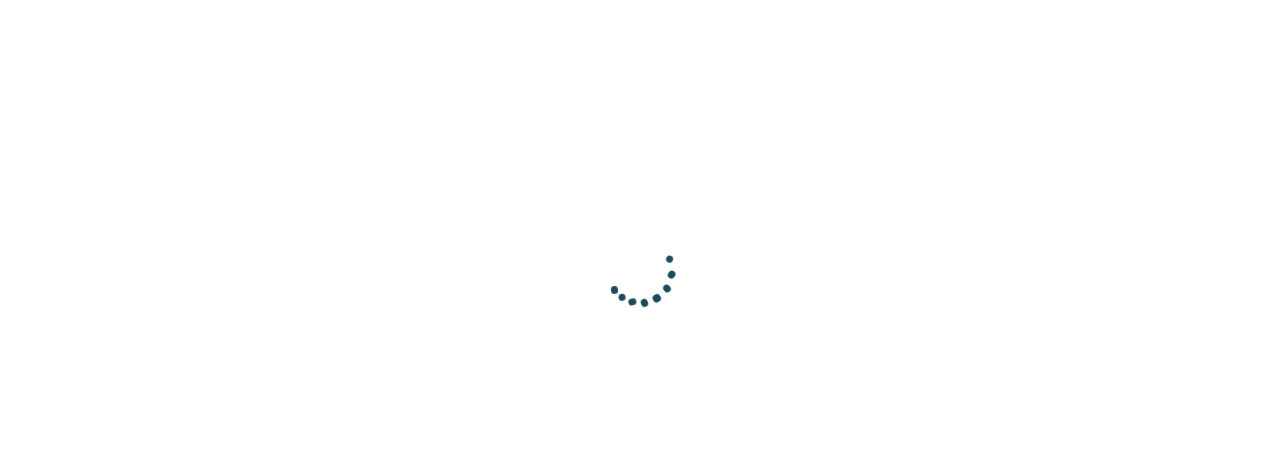
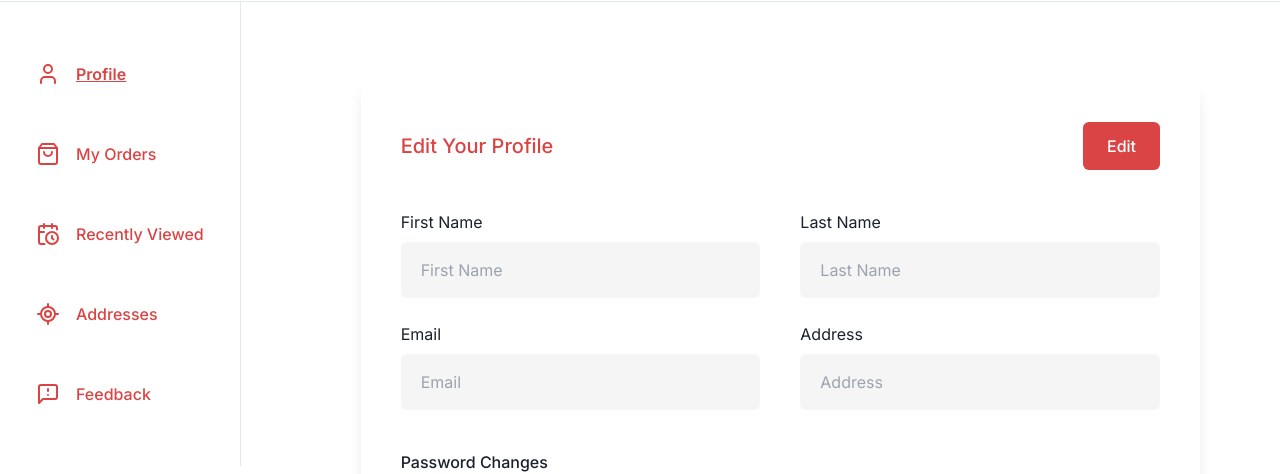
Before and after one commit to Hamed-Ajaj/Excusive-web, a Next.js app: page /profile in a window 1280 px wide. Shown: the part 129-603 px from the top of the page. Built offline with nearby package versions, Linux system fonts and the light colour scheme; no server answers; the database is empty; sample sign-in values are in the browser's storage.

Commit message:
fixing bugs

```diff
--- a/package.json
+++ b/package.json
@@ -6,7 +6,8 @@
     "dev": "next dev",
     "build": "next build",
     "start": "next start",
-    "lint": "next lint"
+    "lint": "next lint",
+    "test": "jest"
   },
   "dependencies": {
     "@chakra-ui/react": "^2.8.2",
@@ -40,6 +41,7 @@
     "tailwindcss-animate": "^1.0.7"
   },
   "devDependencies": {
+    "jest": "^26.6.0",
     "postcss": "^8",
     "tailwindcss": "^3.4.1"
   }
--- a/src/app/context/authContext.jsx
+++ b/src/app/context/authContext.jsx
@@ -6,7 +6,6 @@ import { auth } from "../firebase/firebase";
 import { onAuthStateChanged } from "firebase/auth";
 import { logOut } from "../firebase/auth";
 import { useToast } from "@chakra-ui/react";
-import { useRouter } from "next/navigation";
 import Loader from "@/components/Loader";
 
 const AuthContext = createContext();
@@ -16,7 +15,7 @@ export const AuthProvider = ({ children }) => {
   const [userLoggedIn, setUserLoggedIn] = useState(false);
   const [loading, setLoading] = useState(true);
   const toast = useToast();
-  const router = useRouter();
+
 
   async function initializeUser(user) {
     if (user) {
@@ -28,6 +27,7 @@ export const AuthProvider = ({ children }) => {
     }
     setLoading(false);
   }
+
   const handleLogout = async () => {
     try {
       setLoading(true);
@@ -60,6 +60,11 @@ export const AuthProvider = ({ children }) => {
     handleLogout,
   };
 
+  useEffect(() => {
+    const unsubscribe = onAuthStateChanged(auth, initializeUser);
+    return unsubscribe;
+  }, [auth.currentUser]);
+
   return (
     <AuthContext.Provider value={values}>
       {loading ? <Loader /> : children}
--- a/src/app/layout.js
+++ b/src/app/layout.js
@@ -3,7 +3,7 @@ import "./globals.css";
 import Header from "@/components/Header";
 import Footer from "@/components/Footer";
 const inter = Inter({ subsets: ["latin"] });
-import { AuthProvider } from "./context/AuthContext";
+import { AuthProvider } from "./context/authContext";
 import { UseQueryProvider } from "@/lib/UseQueryProvider";
 import { ReactQueryDevtools } from '@tanstack/react-query-devtools'
 import { ChakraProvider } from '@chakra-ui/react'
--- a/src/app/profile/page.jsx
+++ b/src/app/profile/page.jsx
@@ -110,6 +110,9 @@ const ProfilePage = () => {
       console.log;
     }
   };
+  const handleFormSubmit = (e) => {
+    e.preventDefault();
+  }
 
   const handleLogout = async () => {
     // load the window
@@ -130,7 +133,7 @@ const ProfilePage = () => {
           <div>
             <form
               className="flex  flex-col w-full gap-10 "
-              onSubmit={handleSubmit}
+              onSubmit={handleFormSubmit}
             >
               <div className="flex justify-between items-center">
                 <h1 className="text-[20px] font-medium text-[#db4444] text-nowrap">
@@ -139,6 +142,7 @@ const ProfilePage = () => {
                 <button
                   className="bg-[#db4444] text-white font-medium py-3 px-6 rounded-md"
                   onClick={() => setIsEditing(true)}
+                  type="button"
                 >
                   Edit
                 </button>
@@ -153,6 +157,7 @@ const ProfilePage = () => {
                         name="first"
                         placeholder="First Name"
                         disabled={!isEditing}
+                        {...register("first", { required: true })}
                         className={`${
                           isEditing ? "text-black" : "text-gray-300"
                         } bg-[#f5f5f5] py-4 px-5 rounded-md w-full`}
@@ -168,6 +173,7 @@ const ProfilePage = () => {
                         name="email"
                         placeholder="Email"
                         disabled={!isEditing}
+                        {...register("email", { required: true })}
                         className={`${
                           isEditing ? "text-black" : "text-gray-300"
                         } bg-[#f5f5f5] py-4 px-5 rounded-md w-full`}
@@ -185,6 +191,7 @@ const ProfilePage = () => {
                         name="last"
                         placeholder="Last Name"
                         disabled={!isEditing}
+                        {...register("last", { required: true })}
                         className={`${
                           isEditing ? "text-black" : "text-gray-300"
                         } bg-[#f5f5f5] py-4 px-5 rounded-md w-full`}
@@ -202,6 +209,7 @@ const ProfilePage = () => {
                         className={`${
                           isEditing ? "text-black" : "text-gray-300"
                         } bg-[#f5f5f5] py-4 px-5 rounded-md w-full`}
+                        {...register("address", { required: true })}
                         id="address"
                         placeholder="Address"
                         onChange={handleUserChange}
--- a/src/app/sign-in/page.jsx
+++ b/src/app/sign-in/page.jsx
@@ -4,8 +4,8 @@ import React, { useState } from 'react'
 import { useForm } from 'react-hook-form';
 import { useRouter } from 'next/navigation';
 import { login } from '../firebase/auth';
-import { auth, db } from '../firebase/firebase';
-import { useAuth } from '../context/AuthContext';
+// import { auth, db } from '../firebase/firebase';
+// import { useAuth } from '../context/authContext';
 import { useToast } from '@chakra-ui/react';
 
 const SignUpPage = () => {
--- a/src/components/Header.jsx
+++ b/src/components/Header.jsx
@@ -17,7 +17,7 @@ import { usePathname } from "next/navigation";
 import { auth } from "@/app/firebase/firebase";
 import { logOut } from "@/app/firebase/auth";
 import { useCart } from "@/app/context/cartContext";
-import { useAuth } from "@/app/context/AuthContext";
+import { useAuth } from "@/app/context/authContext";
 const Header = () => {
   const [showMenu, setShowMenu] = useState(false);
   const [showProfileMenu, setShowProfileMenu] = useState(false);
```
Also changed, not shown: 1 other file (tests, documents, lock files or other folders).
